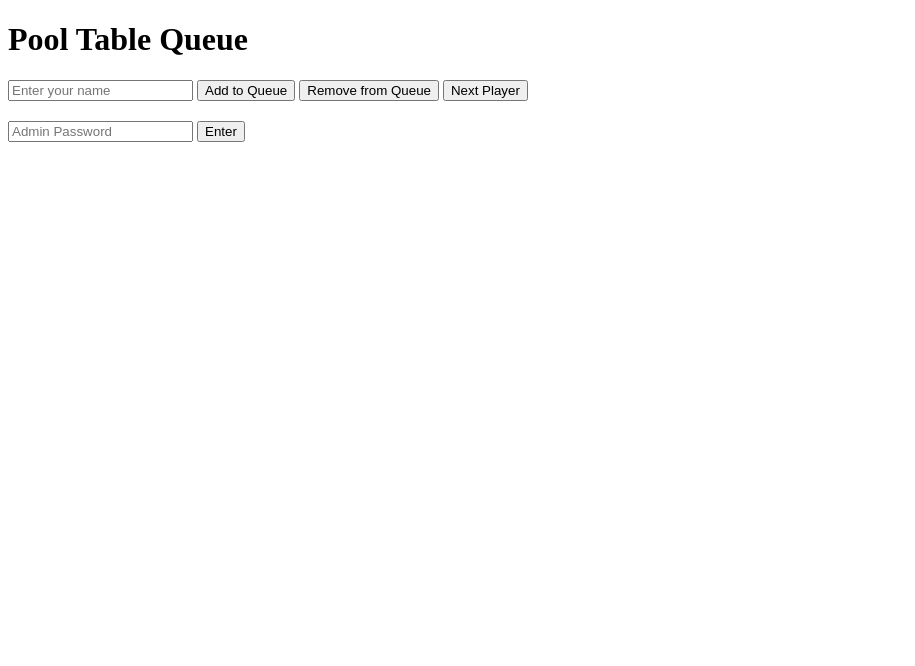
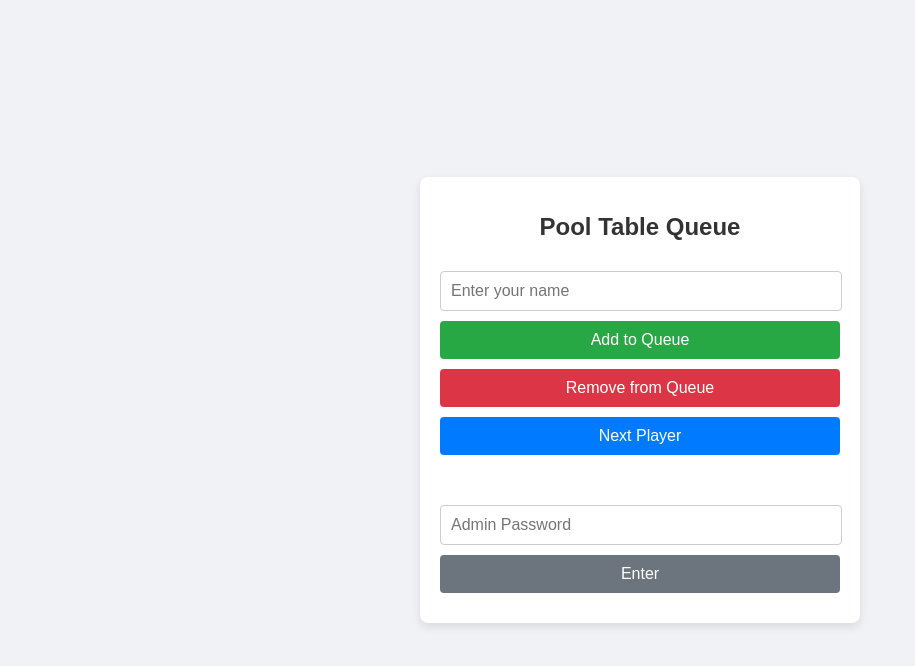
Before and after one commit to SavageAce9/PoolBot, a website: page public/index.html in a window 1280 px wide. Shown: the whole page, without its empty margins (0-915 px from the left). Drawn offline with Linux system fonts and the light colour scheme; no server answers.

Commit message:
Changed up color and style of buttons.

```diff
--- a/public/index.html
+++ b/public/index.html
@@ -4,8 +4,98 @@
     <meta charset="UTF-8">
     <meta name="viewport" content="width=device-width, initial-scale=1.0">
     <title>Pool Table Queue</title>
+    <style>
+        /* Basic page styling */
+        body {
+            font-family: Arial, sans-serif;
+            display: flex;
+            justify-content: center;
+            align-items: center;
+            min-height: 100vh;
+            margin: 0;
+            background-color: #f0f2f5;
+        }
+
+        /* Container for the entire app */
+        .container {
+            width: 100%;
+            max-width: 400px;
+            background: #fff;
+            border-radius: 8px;
+            box-shadow: 0 4px 10px rgba(0, 0, 0, 0.1);
+            padding: 20px;
+            text-align: center;
+        }
+
+        /* Header styling */
+        h1 {
+            color: #333;
+            font-size: 24px;
+            margin-bottom: 20px;
+        }
+
+        /* Styled list with numbering */
+        #queueList {
+            text-align: left;
+            padding: 0;
+            list-style-position: inside;
+            margin-bottom: 20px;
+            color: #333;
+            font-size: 18px;
+        }
+
+        /* Input and button styling */
+        input[type="text"], input[type="password"] {
+            width: calc(100% - 20px);
+            padding: 10px;
+            margin: 10px 0;
+            border: 1px solid #ccc;
+            border-radius: 4px;
+            font-size: 16px;
+        }
+
+        button {
+            width: 100%;
+            padding: 10px;
+            font-size: 16px;
+            color: #fff;
+            border: none;
+            border-radius: 4px;
+            cursor: pointer;
+            margin-bottom: 10px;
+        }
+
+        #addButton {
+            background-color: #28a745;
+        }
+
+        #removeButton {
+            background-color: #dc3545;
+        }
+
+        #nextPlayerButton {
+            background-color: #007bff;
+        }
+
+        /* Admin button and error message styling */
+        .admin-controls {
+            margin-top: 30px;
+        }
+
+        button[onclick="verifyAdmin()"] {
+            background-color: #6c757d;
+        }
+
+        #errorMessage {
+            color: red;
+            font-size: 14px;
+            margin-top: 10px;
+            display: none;
+        }
+    </style>
 </head>
 <body>
+    <div class="container">
         <h1>Pool Table Queue</h1>
         <!-- Display queue with numbers -->
         <ol id="queueList"></ol>
@@ -17,10 +107,11 @@
         <button id="nextPlayerButton" onclick="removeTopPlayer()">Next Player</button> <!-- New button -->
 
         <!-- Admin controls positioned farther down -->
-    <div style="margin-top: 20px;">
+        <div class="admin-controls">
             <input type="password" id="passwordInput" placeholder="Admin Password">
             <button onclick="verifyAdmin()">Enter</button>
-        <p id="errorMessage" style="color: red; display: none;">Incorrect Password</p>
+            <p id="errorMessage">Incorrect Password</p>
+        </div>
     </div>
 
     <script>
```
Lines whose indentation alone changed are shown as unchanged.
